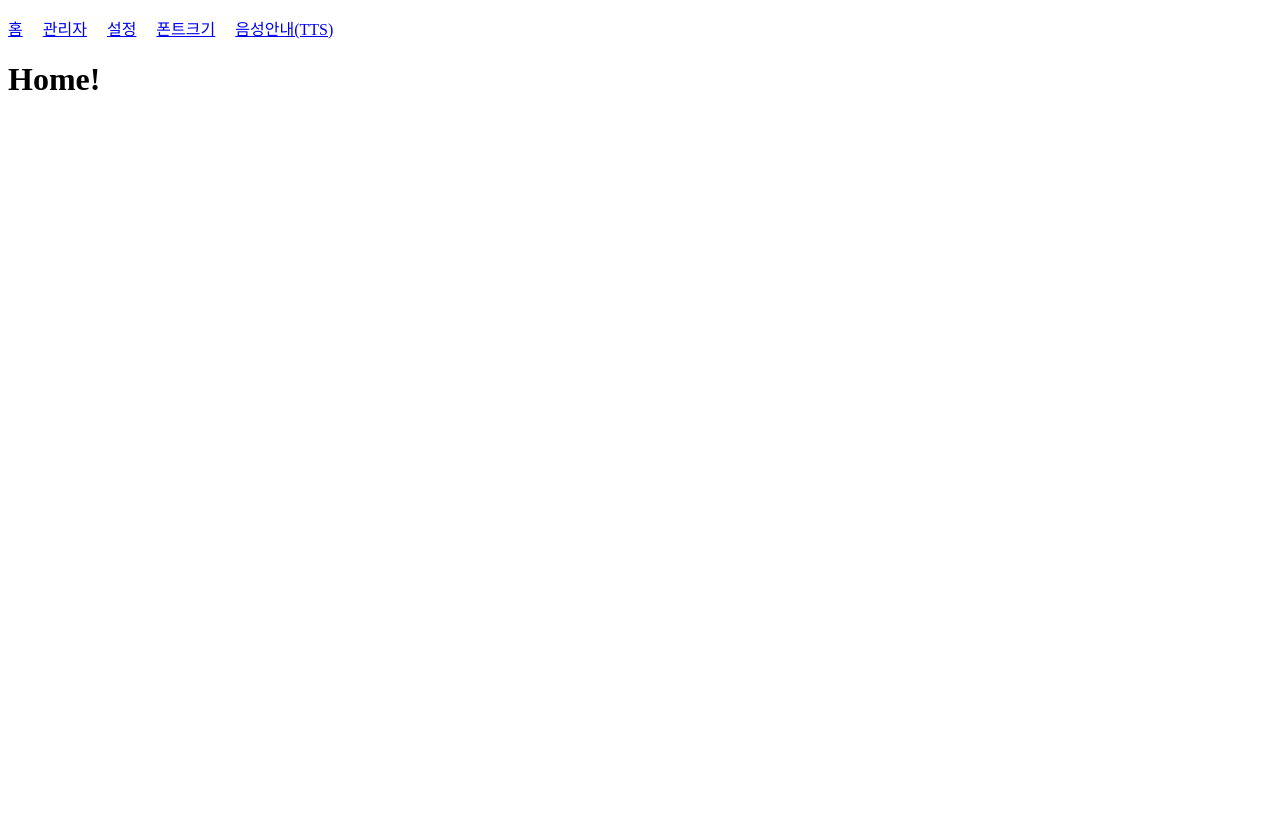
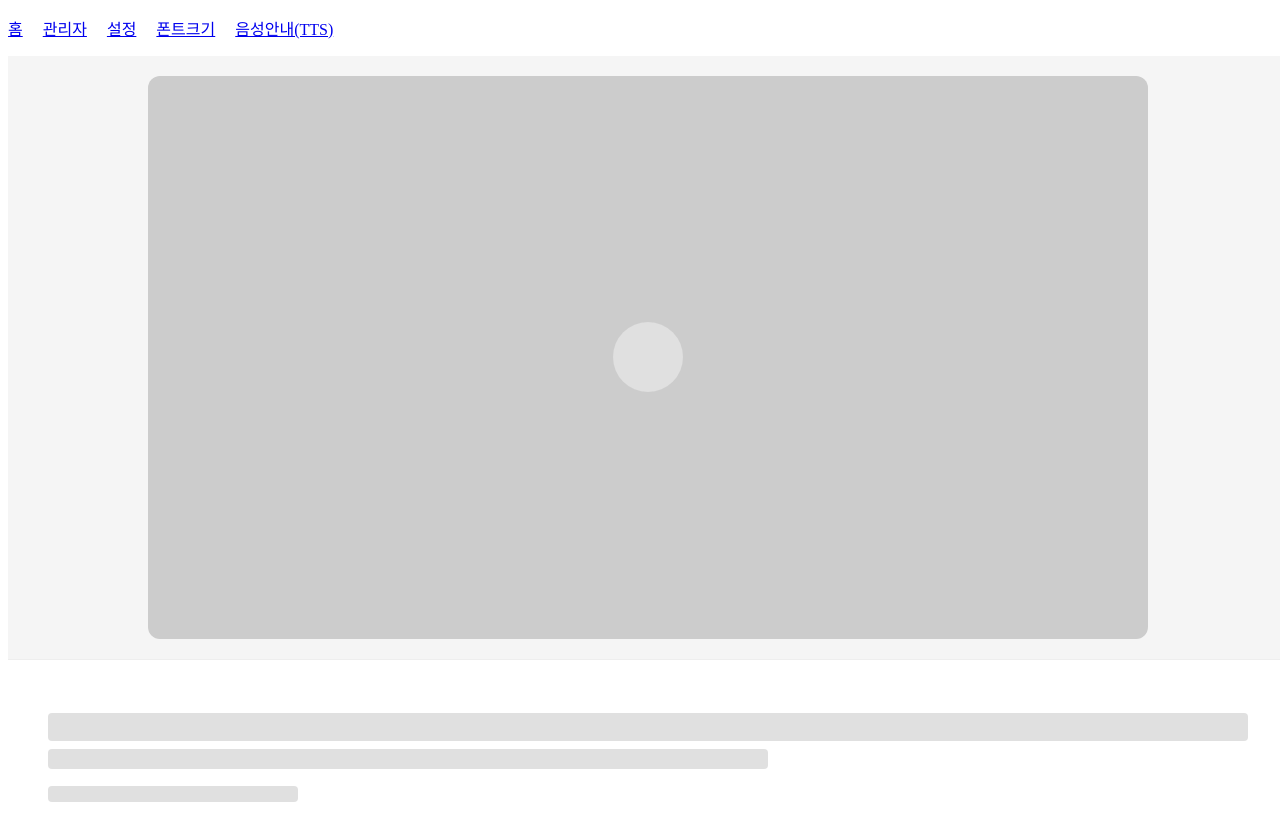
Before and after one commit to sup12135/saesol-translator, a React (Vite) app in the folder frontend/: page / in a window 1280 px wide. Shown: the top 840 px of the page. Before the commit the page ends 800 px from the top, so only its background shows below. Built offline with nearby package versions, Linux system fonts and the light colour scheme.

Commit message:
HomeSkeleton

```diff
--- a/frontend/src/pages/Admin/index.tsx
+++ b/frontend/src/pages/Admin/index.tsx
@@ -1,4 +1,4 @@
-//src/pages/Admin/index.tsx
+//src/pages/Admin/index.tsx (SL_SC_05)
 
 function Admin() {
 
--- /dev/null
+++ b/frontend/src/pages/Home/HomeSkeleton.tsx
@@ -0,0 +1,68 @@
+//src/pages/Home/HomeSkeleton.tsx
+
+import React from 'react';
+
+function HomeSkeleton() {
+  // 공통 네모칸 스타일
+  const lineStyle: React.CSSProperties = {
+    backgroundColor: '#e0e0e0',
+    borderRadius: '4px'
+  };
+
+  return (
+    <div style={{ display: 'flex', flexDirection: 'column', flex: 1, overflow: 'hidden' }}>
+
+      {/* 1. 메인 콘텐츠 영역 (CameraView 스켈레톤) [cite: 12, 16] */}
+      <main style={{
+        flex: 1,
+        display: 'flex',
+        justifyContent: 'center',
+        alignItems: 'center',
+        padding: '20px',
+        backgroundColor: '#f5f5f5'
+      }}>
+        {/* 카메라 스트림 뷰 영역: cam_stream_view  */}
+        <div id="cam_stream_view" style={{
+          width: '100%',
+          maxWidth: '1000px',
+          aspectRatio: '16 / 9',
+          backgroundColor: '#ccc',
+          borderRadius: '12px',
+          display: 'flex',
+          justifyContent: 'center',
+          alignItems: 'center'
+        }}>
+          {/* 로딩 인디케이터 Placeholder */}
+          <div style={{ width: '70px', height: '70px', borderRadius: '50%', backgroundColor: '#e0e0e0' }}></div>
+        </div>
+      </main>
+
+      {/* 2. 하단 자막 영역 (SubtitleArea 스켈레톤) [cite: 13, 16] */}
+      <footer style={{
+        height: '160px',
+        padding: '20px 40px',
+        backgroundColor: '#fff',
+        borderTop: '1px solid #eee',
+        display: 'flex',
+        flexDirection: 'column',
+        justifyContent: 'center',
+        gap: '12px'
+      }}>
+        {/* 번역 결과 텍스트 영역: txt_translated_result  */}
+        <div id="txt_translated_result" style={{ display: 'flex', flexDirection: 'column', gap: '8px' }}>
+          <div style={{ ...lineStyle, width: '100%', height: '28px' }}></div>
+          <div style={{ ...lineStyle, width: '60%', height: '20px' }}></div>
+        </div>
+
+        {/* 시스템 안내 메시지 영역: msg_system_alert  */}
+        <div id="msg_system_alert" style={{ ...lineStyle, width: '250px', height: '16px', marginTop: '5px' }}></div>
+
+        {/* 오디오 요소: audio_tts_output  */}
+        <audio id="audio_tts_output" style={{ display: 'none' }} />
+      </footer>
+
+    </div>
+  );
+}
+
+export default HomeSkeleton;
--- a/frontend/src/pages/Home/index.tsx
+++ b/frontend/src/pages/Home/index.tsx
@@ -1,10 +1,15 @@
-//src/pages/Home/index.tsx
+//src/pages/Home/index.tsx (SL_SC_01)
+
+import HomeSkeleton from './HomeSkeleton';
+// import CameraView from './CameraView';
+// import SubtitleArea from './SubtitleArea';
 
 function Home() {
-
   return (
-    <h1>Home!</h1>
-  )
+    <div style={{ display: 'flex', flexDirection: 'column', height: '100vh', width: '100vw', overflow: 'hidden' }}>
+      <HomeSkeleton />
+    </div>
+  );
 }
 
 export default Home;
--- a/frontend/src/pages/Settings/FontSize/index.tsx
+++ b/frontend/src/pages/Settings/FontSize/index.tsx
@@ -1,4 +1,4 @@
-//src/pages/Settings/FontSize/index.tsx
+//src/pages/Settings/FontSize/index.tsx (SL_SC_04)
 
 function FontSize(){
   return(
--- a/frontend/src/pages/Settings/TTS/index.tsx
+++ b/frontend/src/pages/Settings/TTS/index.tsx
@@ -1,4 +1,4 @@
-//src/pages/Settings/TTS/index.tsx
+//src/pages/Settings/TTS/index.tsx (SL_SC_03)
 
 function TTS(){
   return(
--- a/frontend/src/pages/Settings/index.tsx
+++ b/frontend/src/pages/Settings/index.tsx
@@ -1,4 +1,4 @@
-//src/pages/Settings/index.tsx
+//src/pages/Settings/index.tsx (SL_SC_02)
 
 function Settings(){
   return(
```
Also changed, not shown: frontend/src/pages/Home/CameraView.tsx (added), frontend/src/pages/Home/SubtitleArea.tsx (added).
